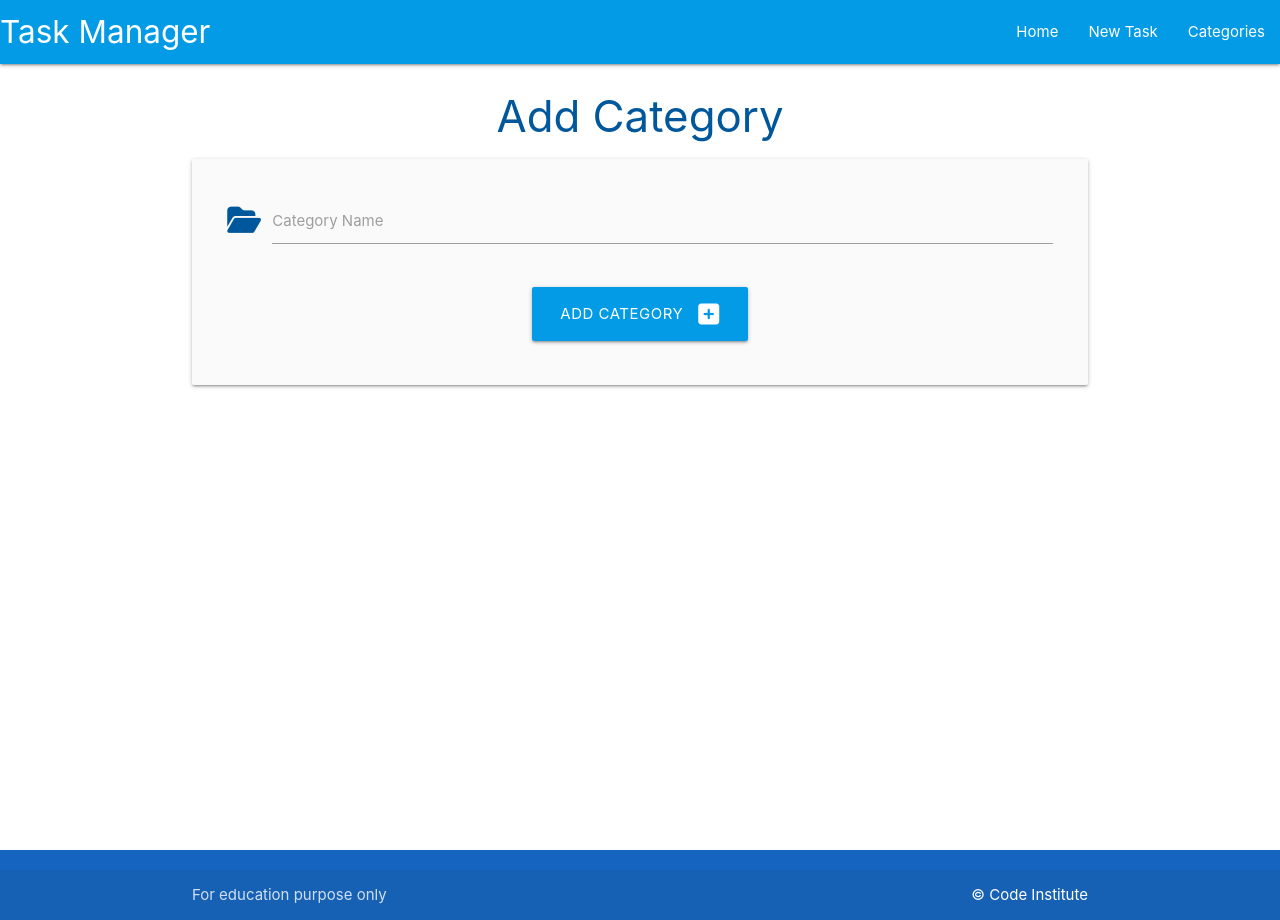
After one commit to terintealexandrin18/taskmanagrt, a Flask app: page /add_category in a window 1280 px wide. The commit adds this page. Run offline with Flask 2, Linux system fonts and the light colour scheme.

Commit message:
edit the categoryes

```diff
--- a/taskmanager/routes.py
+++ b/taskmanager/routes.py
@@ -1,7 +1,34 @@
-from flask import render_template
+from flask import render_template, request, redirect, url_for
 from taskmanager import app, db
 from taskmanager.models import Category, Task
+
 
 @app.route("/")
 def home():
     return render_template("tasks.html")
+
+
+@app.route("/categories")
+def categories():
+    categories = list(Category.query.order_by(Category.category_name).all())
+    return render_template("categories.html", categories=categories)
+
+
+@app.route("/add_category", methods=["GET", "POST"])
+def add_category():
+    if request.method == "POST":
+        category = Category(category_name=request.form.get("category_name"))
+        db.session.add(category)
+        db.session.commit()
+        return redirect(url_for("categories"))
+    return render_template("add_category.html")
+
+
+@app.route("/edit_category/<int:category_id>", methods=["GET", "POST"])
+def edit_category(category_id):
+    category = Category.query.get_or_404(category_id)
+    if request.method == "POST":
+        category.category_name = request.form.get("category_name")
+        db.session.commit()
+        return redirect(url_for("categories"))
+    return render_template("edit_category.html", category=category)
--- /dev/null
+++ b/taskmanager/templates/add_category.html
@@ -0,0 +1,27 @@
+{% extends "base.html" %}
+{% block content %}
+
+<h3 class="light-blue-text text-darken-4 center-align">Add Category</h3>
+
+<div class="row card-panel grey lighten-5">
+    <form class="col s12" method="POST" action="{{ url_for('add_category') }}">
+        <!-- category name -->
+        <div class="row">
+            <div class="input-field col s12">
+                <i class="fas fa-folder-open prefix light-blue-text text-darken-4"></i>
+                <input id="category_name" name="category_name" minlength="3" maxlength="25" type="text" class="validate" required>
+                <label for="category_name">Category Name</label>
+            </div>
+        </div>
+        <!-- submit button -->
+        <div class="row">
+            <div class="col s12 center-align">
+                <button type="submit" class="btn-large light-blue darken-1">
+                    Add Category <i class="fas fa-plus-square right"></i>
+                </button>
+            </div>
+        </div>
+    </form>
+</div>
+
+{% endblock %}
--- a/taskmanager/templates/base.html
+++ b/taskmanager/templates/base.html
@@ -20,7 +20,7 @@
               <ul class="right hide-on-med-and-down">
                 <li><a href="{{ url_for('home')}}">Home</a></li>
                 <li><a href="">New Task</a></li>
-                <li><a href="">Categories</a></li>
+                <li><a href="{{ url_for('categories') }}">Categories</a></li>
 
               </ul>
             </div>
@@ -29,7 +29,7 @@
           <ul class="sidenav" id="mobile-demo">
             <li><a href="{{ url_for('home')}}">Home</a></li>
             <li><a href="">New Task</a></li>
-            <li><a href="">Categories</a></li>
+            <li><a href="{{ url_for('categories') }}">Categories</a></li>
           </ul>
     </header>
 
```
Also changed, not shown: taskmanager/templates/categories.html (added, +30 -0 lines), taskmanager/templates/edit_category.html (added, +27 -0 lines).
